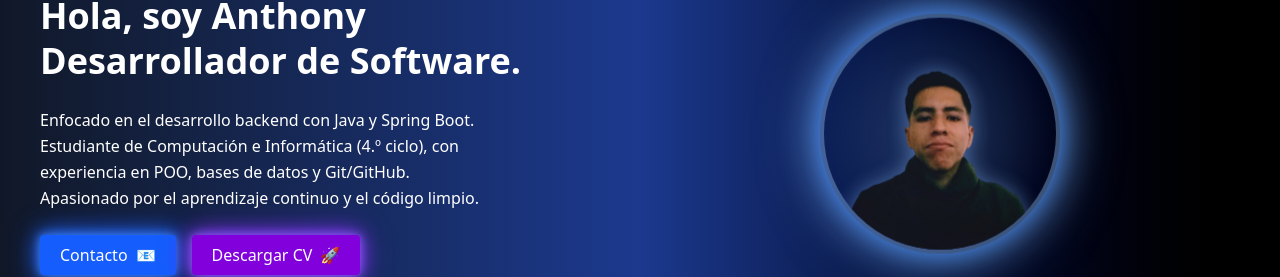
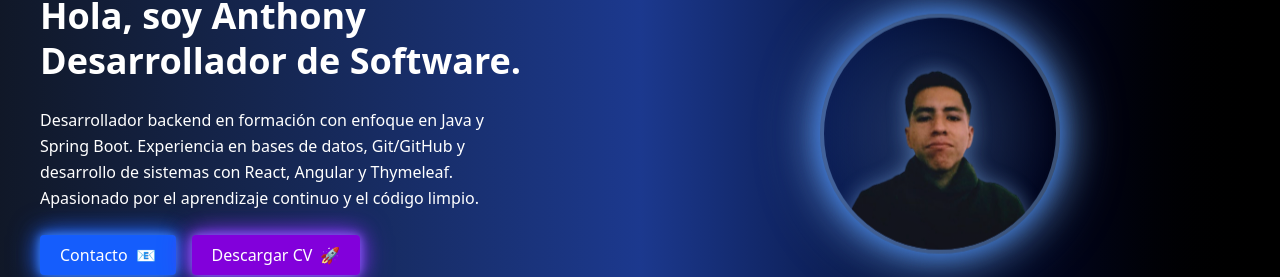
Before and after one commit to thoonidev/my-portfolio, a React (Vite) app: page / in a window 1280 px wide. Shown: the part 135-412 px from the top of the page. Built offline with nearby package versions, Linux system fonts and the light colour scheme.

Commit message:
Revise About section for clarity and detail
Updated the description to reflect current skills and focus areas.

```diff
--- a/src/components/About.jsx
+++ b/src/components/About.jsx
@@ -12,10 +12,9 @@ export default function About() {
             Desarrollador de Software.
           </h1>
           <p className="text-base leading-relaxed max-w-md">
-            Enfocado en el desarrollo backend con Java y Spring Boot.
-            Estudiante de Computación e Informática (4.º ciclo),
-            con experiencia en POO, bases de datos y Git/GitHub.
-            Apasionado por el aprendizaje continuo y el código limpio.
+            Desarrollador backend en formación con enfoque en Java y Spring Boot.
+            Experiencia en bases de datos, Git/GitHub y desarrollo de sistemas con React,
+            Angular y Thymeleaf. Apasionado por el aprendizaje continuo y el código limpio.
           </p>
           <div className="flex flex-col sm:flex-row items-center gap-4">
             <a
```
